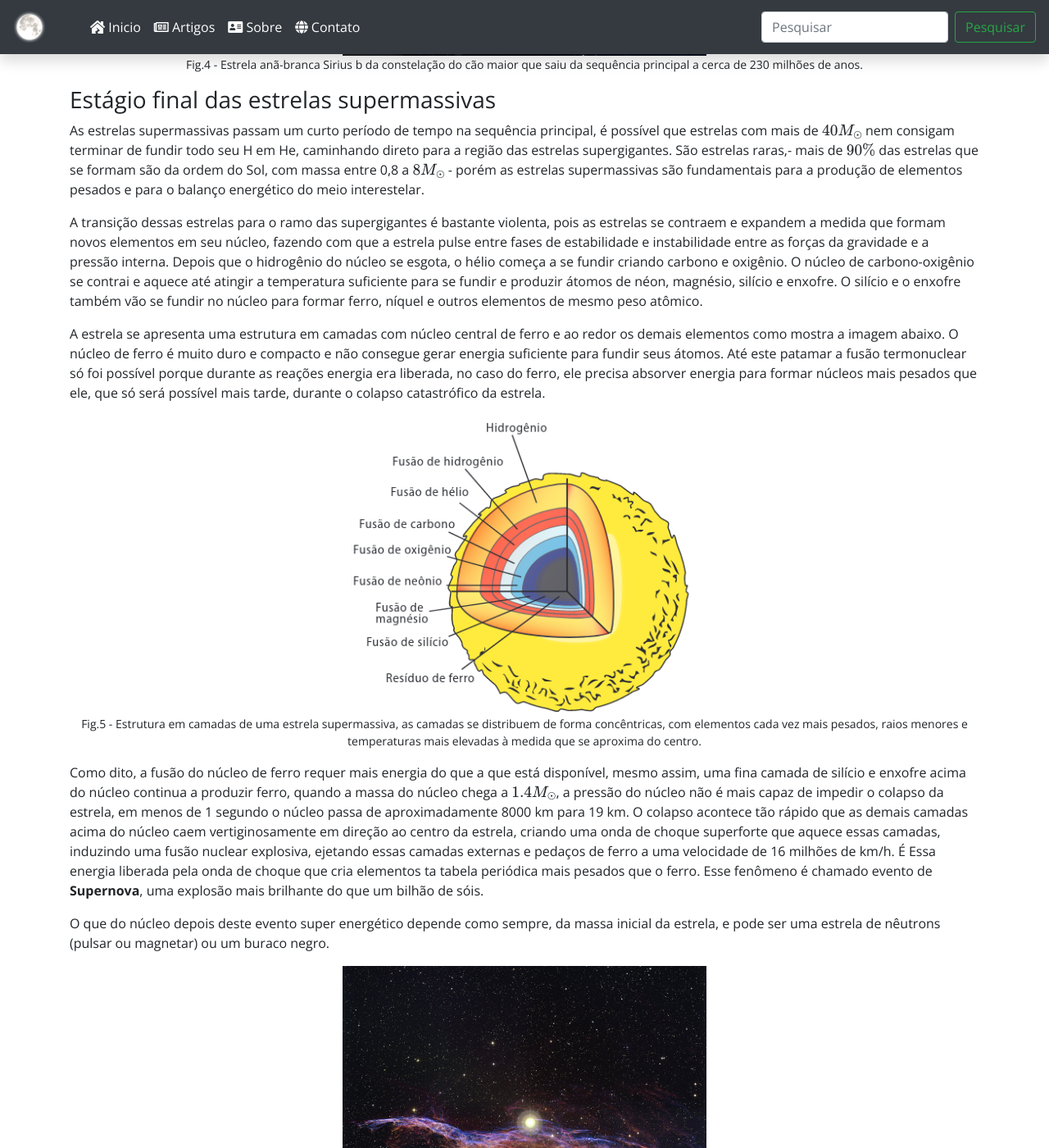
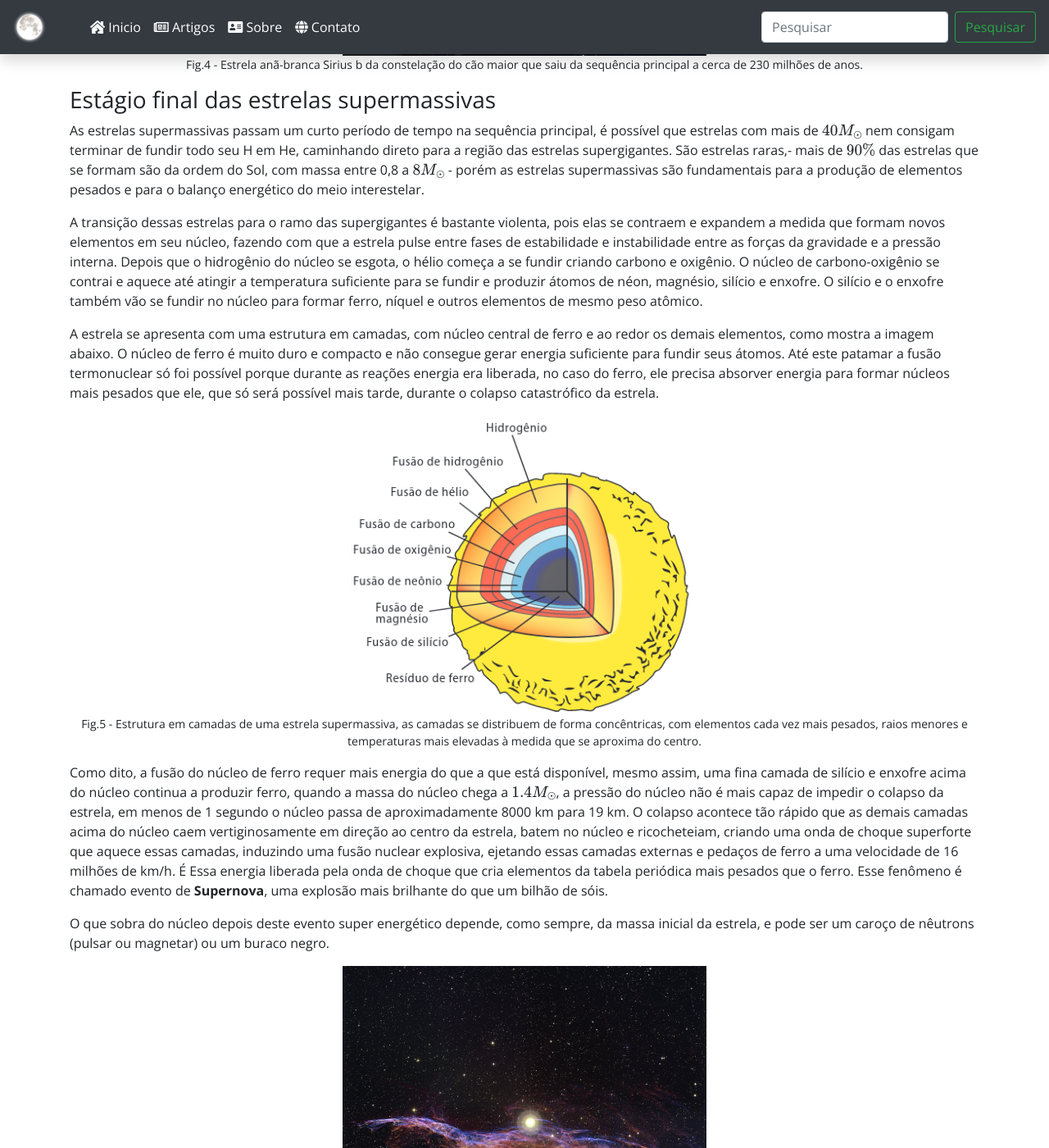
Before and after one commit to sidereus-nuncius/sidereus-nuncius.github.io, a Jekyll site: the page built from _posts/2020-08-06-evolução-estelar.md, in a window 1280 px wide and 1400 px high, scrolled down 4095 px. Shown: the whole window at 82% size. Built offline with Jekyll 4.4.1, drawn with Linux system fonts in a browser that asks for light colours; nearby versions of some CDN libraries; formulas are drawn with MathJax 3; some of the changed text lies outside the part shown.

Commit message:
5 edicao evol star

```diff
--- a/_posts/2020-08-06-evolução-estelar.md
+++ b/_posts/2020-08-06-evolução-estelar.md
@@ -34,7 +34,7 @@ O gatilho que propicia a formação de estrelas dentro dessas nuvens ou aglomera
 
 Na simulação anterior vemos o colapso e a fragmentação de uma nuvem molecular e a formação de glóbulos, estes começam a se separar da nuvem e se contrair iniciando sua evolução estelar.
 
-O glóbulo então começa a evoluir para um **protoestrela**, nesse estágio ele só possui $1\%$ de sua massa final, suficiente para formar um disco em seu entorno e continuar crescendo. Depois de alguns milhões de anos, o núcleo do glóbulo está quente suficiente para iniciar a fusão de H em He e o núcleo passa a emitir uma radiação através de seus polos, atingindo temperaturas entre 2000 k a 3000 k e dando início a sua fase de protoestrela, com um disco protoplanetário de gás e poeira em seu entorno. Se esta protoestrela resistir as fortes condições a que está submetida ela se tornará uma estrela, cerca de $10\%$ de todas as protoestrelas sobrevivem a essa fase.
+O glóbulo então começa a evoluir para um **protoestrela**, nesse estágio ele só possui $1\%$ de sua massa final, suficiente para formar um disco em seu entorno e continuar crescendo. Depois de alguns milhões de anos, o núcleo do glóbulo está quente suficiente para iniciar a fusão de H em He e o núcleo passa a emitir uma radiação através de seus polos, atingindo temperaturas entre 2000 K a 3000 K e dando início a sua fase de protoestrela, com um disco protoplanetário de gás e poeira em seu entorno. Se esta protoestrela resistir as fortes condições a que está submetida ela se tornará uma estrela, cerca de $10\%$ de todas as protoestrelas sobrevivem a essa fase.
 
 Na simulação abaixo, podemos observar uma protoestrela com um disco protoplanetário da nebulosa M78, semelhante a que deu origem ao nosso Sol. A protoestrela simulada completa uma volta por dia e gira mais rápido que o disco ao seu redor devido a interação da radiação que emana de seus polos e interage com o disco.
 
@@ -66,7 +66,7 @@ Quando se esgota todo o seu hidrogênio, as estrelas começam a sair da SP, ent
 <center>
  <figure>
   <img src="/assets/img/evlStar/betelgeuse.jpg" alt="Trulli" style="width:40%">
-  <figcaption>Fig.3 - Estrela Betelgeuse supergigante da constelação de Órion que está a 642 anos-luz com uma massa de $14M_{\odot}$, chegando a ser quase 15 000 vezes mais luminosa que o Sol. </figcaption>
+  <figcaption>Fig.3 - Estrela Betelgeuse, supergigante da constelação de Órion que está a 642 anos-luz, com uma massa de $14M_{\odot}$, chegando a ser quase 15 000 vezes mais luminosa que o Sol. </figcaption>
 </figure>
 </center>
 
@@ -83,9 +83,9 @@ Abaixo da sequência principal ficam as anãs-brancas, são estrelas com o taman
 
 As estrelas supermassivas passam um curto período de tempo na sequência principal, é possível que estrelas com mais de $40 M_{\odot}$ nem consigam terminar de fundir todo seu H em He, caminhando direto para a região das estrelas supergigantes. São estrelas raras,- mais de $90\%$ das estrelas que se formam são da ordem do Sol, com massa entre 0,8 a $8 M_{\odot}$ - porém as estrelas supermassivas são fundamentais para a produção de elementos pesados e para o balanço energético do meio interestelar.
 
-A transição dessas estrelas para o ramo das supergigantes é bastante violenta, pois as estrelas se contraem e expandem a medida que formam novos elementos em seu núcleo, fazendo com que a estrela pulse entre fases de estabilidade e instabilidade entre as forças da gravidade e a pressão interna. Depois que o hidrogênio do núcleo se esgota, o hélio começa a se fundir criando carbono e oxigênio. O núcleo de carbono-oxigênio se contrai e aquece até atingir a temperatura suficiente para se fundir e produzir átomos de néon, magnésio, silício e enxofre. O silício e o enxofre também vão se fundir no núcleo para formar ferro, níquel e outros elementos de mesmo peso atômico.
+A transição dessas estrelas para o ramo das supergigantes é bastante violenta, pois elas se contraem e expandem a medida que formam novos elementos em seu núcleo, fazendo com que a estrela pulse entre fases de estabilidade e instabilidade entre as forças da gravidade e a pressão interna. Depois que o hidrogênio do núcleo se esgota, o hélio começa a se fundir criando carbono e oxigênio. O núcleo de carbono-oxigênio se contrai e aquece até atingir a temperatura suficiente para se fundir e produzir átomos de néon, magnésio, silício e enxofre. O silício e o enxofre também vão se fundir no núcleo para formar ferro, níquel e outros elementos de mesmo peso atômico.
 
-A estrela se apresenta uma estrutura em camadas com núcleo central de ferro e ao redor os demais elementos como mostra a imagem abaixo. O núcleo de ferro é muito duro e compacto e não consegue gerar energia suficiente para fundir seus átomos. Até este patamar a fusão termonuclear só foi possível porque durante as reações energia era liberada, no caso do ferro, ele precisa absorver energia para formar núcleos mais pesados que ele, que só será possível mais tarde, durante o colapso catastrófico da estrela.
+A estrela se apresenta com uma estrutura em camadas, com núcleo central de ferro e ao redor os demais elementos, como mostra a imagem abaixo. O núcleo de ferro é muito duro e compacto e não consegue gerar energia suficiente para fundir seus átomos. Até este patamar a fusão termonuclear só foi possível porque durante as reações energia era liberada, no caso do ferro, ele precisa absorver energia para formar núcleos mais pesados que ele, que só será possível mais tarde, durante o colapso catastrófico da estrela.
 
 <center>
  <figure>
@@ -94,10 +94,10 @@ A estrela se apresenta uma estrutura em camadas com núcleo central de ferro e a
 </figure>
 </center>
 
-Como dito, a fusão do núcleo de ferro requer mais energia do que a que está disponível, mesmo assim, uma fina camada de silício e enxofre acima do núcleo continua a produzir ferro, quando a massa do núcleo chega a $1.4M_{\odot}$, a pressão do núcleo não é mais capaz de impedir o colapso da estrela, em menos de 1 segundo o núcleo passa de aproximadamente 8000 km para 19 km. O colapso acontece tão rápido que as demais camadas acima do núcleo caem vertiginosamente em direção ao centro da estrela, criando uma onda de choque superforte que aquece essas camadas, induzindo uma fusão nuclear explosiva, ejetando essas camadas externas e pedaços de ferro a uma velocidade de 16 milhões de km/h. É Essa energia liberada pela onda de choque que cria elementos ta tabela periódica mais pesados que o ferro. Esse fenômeno é chamado evento de **Supernova**, uma explosão mais brilhante do que um bilhão de sóis.
+Como dito, a fusão do núcleo de ferro requer mais energia do que a que está disponível, mesmo assim, uma fina camada de silício e enxofre acima do núcleo continua a produzir ferro, quando a massa do núcleo chega a $1.4M_{\odot}$, a pressão do núcleo não é mais capaz de impedir o colapso da estrela, em menos de 1 segundo o núcleo passa de aproximadamente 8000 km para 19 km. O colapso acontece tão rápido que as demais camadas acima do núcleo caem vertiginosamente em direção ao centro da estrela, batem no núcleo e ricocheteiam, criando uma onda de choque superforte que aquece essas camadas, induzindo uma fusão nuclear explosiva, ejetando essas camadas externas e pedaços de ferro a uma velocidade de 16 milhões de km/h. É Essa energia liberada pela onda de choque que cria elementos da tabela periódica mais pesados que o ferro. Esse fenômeno é chamado evento de **Supernova**, uma explosão mais brilhante do que um bilhão de sóis.
 
 
-O que do núcleo depois deste evento super energético depende como sempre, da massa inicial da estrela, e pode ser uma estrela de nêutrons (pulsar ou magnetar) ou um buraco negro.
+O que sobra do núcleo depois deste evento super energético depende, como sempre, da massa inicial da estrela, e pode ser um caroço de nêutrons (pulsar ou magnetar) ou um buraco negro.
 
 <center>
  <figure>
@@ -108,13 +108,13 @@ O que do núcleo depois deste evento super energético depende como sempre, da m
 
 ### Objetos Compactos
 
-Depois da explosão de Supernova, pode acontecer de o núcleo de ferro colapsodo estar com uma massa superior a massa limite de $1.4 M_{\odot}$. Se esta estrela começou com uma massa pouco maior que $8 M_{\odot}$, e agora seu núcleo tem mais de $1.4 M_{\odot}$, a força repulsiva entre os elétrons deste núcleo não é forte o suficiente para se equilibrar com a gravidade, o núcleo em colapso é muito denso e compacto que os elétrons em seus núcleos atômicos são forçados a se combinarem com os prótons e se tornarem nêutrons. Assim esse núcleo se torna uma estrela de nêutrons, mantida em equilíbrio **força nuclear forte**, que fornece a pressão para impedir que a gravidade contraia o núcleo ainda mais.
+Depois da explosão de Supernova, pode acontecer de o núcleo de ferro colapsado estar com uma massa superior a massa limite de $1.4 M_{\odot}$. Se esta estrela começou com uma massa pouco maior que $8 M_{\odot}$, e agora seu núcleo tem mais de $1.4 M_{\odot}$, a força repulsiva entre os elétrons deste núcleo não é forte o suficiente para se equilibrar com a gravidade, o núcleo em colapso é muito denso e compacto que os elétrons dentro de seus núcleos atômicos são forçados a se combinarem com os prótons e se tornarem nêutrons. Assim esse núcleo se torna uma estrela de nêutrons, mantida em equilíbrio pela **força nuclear forte**, que fornecerá a pressão para impedir que a gravidade contraia o núcleo ainda mais.
 
 Na imagem que segue temos uma provável remanescente de supernova da constelação de Cassiopeia em nossa galáxia a cerca de 11 000 anos-luz da Terra. No centro desta nebulosa de cerca de 10 anos-luz de comprimento, está uma estrela de nêutrons de aproximadamente $2.4 - 3 M_{\odot}$.
 
 <center>
  <figure>
-  <img src="/assets/img/evlStar/casa.jpg" alt="Trulli" style="width:40%">
+  <img src="/assets/img/evlStar/casa.jpg" alt="Trulli" style="width:50%">
   <figcaption>Fig.6 - Cassiopeia A (Cas A), remanescente de supernova que explodiu a cerca de 330 anos atrás.</figcaption>
 </figure>
 </center>
@@ -135,7 +135,7 @@ Massa inicial $M_{\odot}$ | Elementos do Núcleo | Estado final
 0.01 - 0.08   | Não funde H  | Anã marrom
 0.08 - 0.25   | Fusão de H   | Anã branca de He
 0.25 - 8      | Fusão de H e He | Anã branca de C e O
-8 - 10        | Fusão de C/ captura de elétrons | Anã branca de O/Ne/Mg
+8 - 10        | Fusão de C, captura de elétrons | Anã branca de O/Ne/Mg
 10 - 40       | Fusão de H, He, Ne, O, Si | Supernova - Estrela de Nêutrons
 > 40          | Fusão de H, He, Ne, O, Si | Supernova - Buraco Negro
 
```
Also changed, not shown: other parts of _posts/2020-08-06-evolução-estelar.md (+3 -3 lines), 1 other file.
